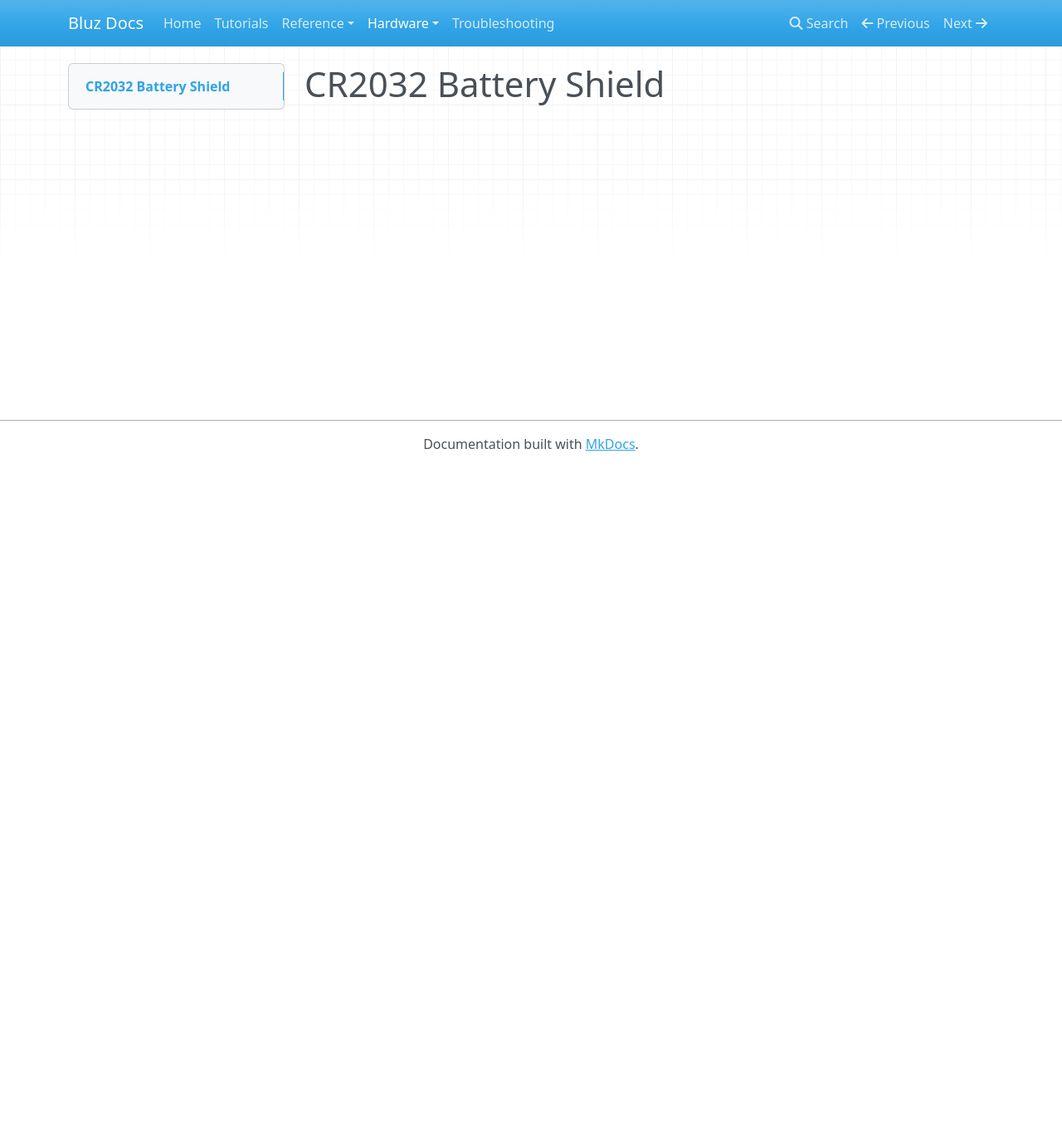
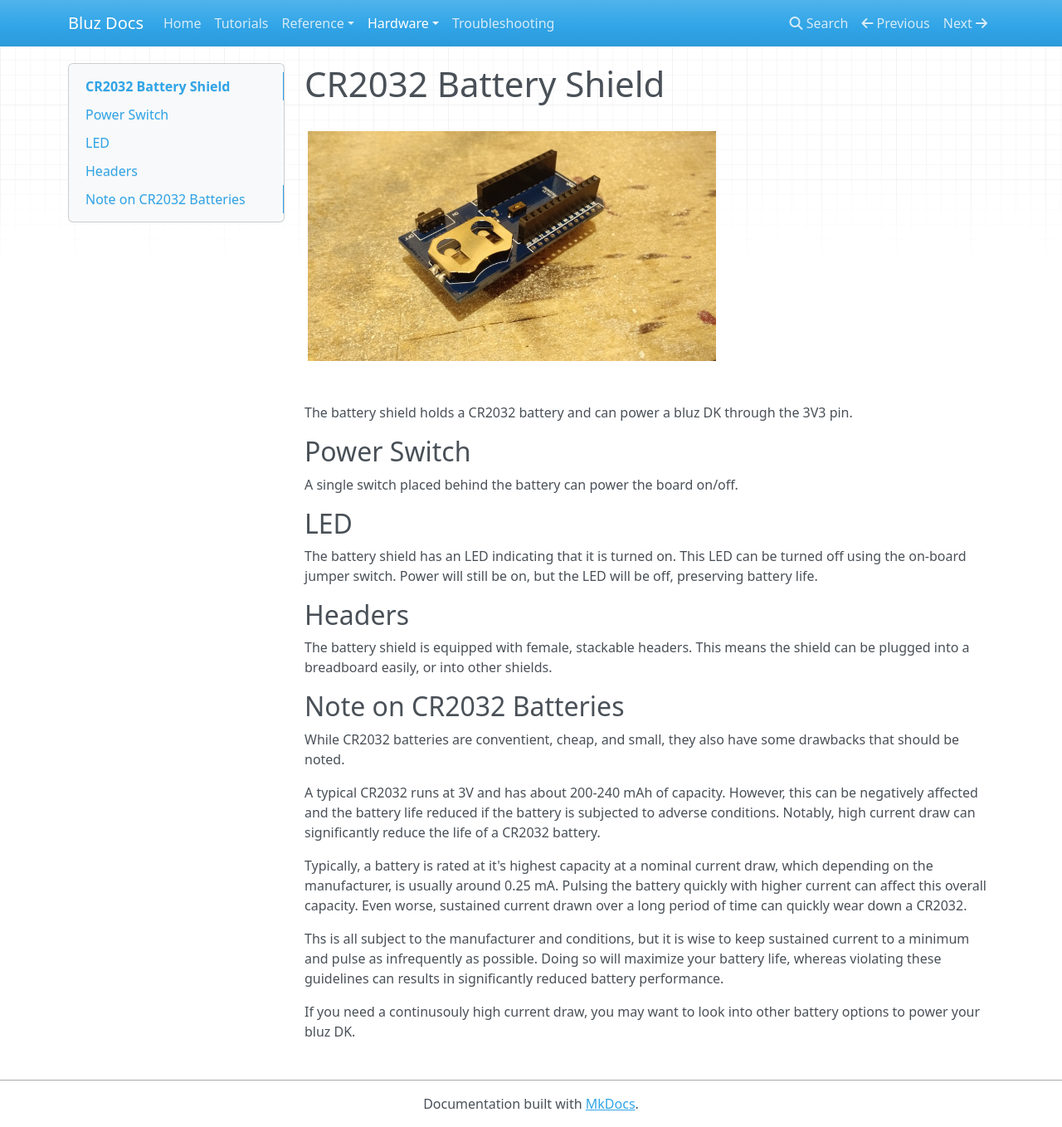
Before and after one commit to bluzDK/bluz-docs, an MkDocs documentation site: the page built from docs/hardware/battery.md, in a window 1280 px wide and 1358 px high. Shown: the whole window at 83% size. Built offline with MkDocs 1.6.1, drawn with Linux system fonts in a browser that asks for light colours; nearby versions of some CDN libraries; old or Windows-style settings are respelled for this version of MkDocs.

Commit message:
more and more...

```diff
--- a/docs/css/styles.css
+++ b/docs/css/styles.css
@@ -7,6 +7,9 @@ img {
     background-color: rgba(255, 0, 0, 0) !important;
     border: 0px solid #ddd !important;
 }
-img[alt=drawing] {
+img[alt=logo] {
     width: 300px;
 }
+img[alt=hero] {
+    width: 500px;
+}
--- a/docs/hardware/battery.md
+++ b/docs/hardware/battery.md
@@ -1 +1,31 @@
 #CR2032 Battery Shield
+
+![hero](/img/new_battery_shield.jpg)
+
+The battery shield holds a CR2032 battery and can power a bluz DK through the 3V3 pin.
+
+##Power Switch
+
+A single switch placed behind the battery can power the board on/off.
+
+##LED
+
+The battery shield has an LED indicating that it is turned on. This LED can be turned off using the on-board jumper switch. Power will still be on,
+but the LED will be off, preserving battery life.
+
+##Headers
+The battery shield is equipped with female, stackable headers. This means the shield can be plugged into a breadboard easily, or into other shields.
+
+##Note on CR2032 Batteries
+While CR2032 batteries are conventient, cheap, and small, they also have some drawbacks that should be noted.
+
+A typical CR2032 runs at 3V and has about 200-240 mAh of capacity. However, this can be negatively affected and the battery life reduced if the battery is
+subjected to adverse conditions. Notably, high current draw can significantly reduce the life of a CR2032 battery.
+
+Typically, a battery is rated at it's highest capacity at a nominal current draw, which depending on the manufacturer, is usually around 0.25 mA. Pulsing the battery quickly
+with higher current can affect this overall capacity. Even worse, sustained current drawn over a long period of time can quickly wear down a CR2032.
+
+Ths is all subject to the manufacturer and conditions, but it is wise to keep sustained current to a minimum and pulse as infrequently as possible. Doing so will maximize
+your battery life, whereas violating these guidelines can results in significantly reduced battery performance.
+
+If you need a continusouly high current draw, you may want to look into other battery options to power your bluz DK.
```
Also changed, not shown: docs/hardware/dk.md (+55 -0 lines), docs/index.md (+1 -1 lines), docs/reference/io.md (+1 -18 lines), docs/reference/serial.md (+4 -5 lines), docs/img/new_battery_shield.jpg (added), docs/img/new_board.jpg (added).
